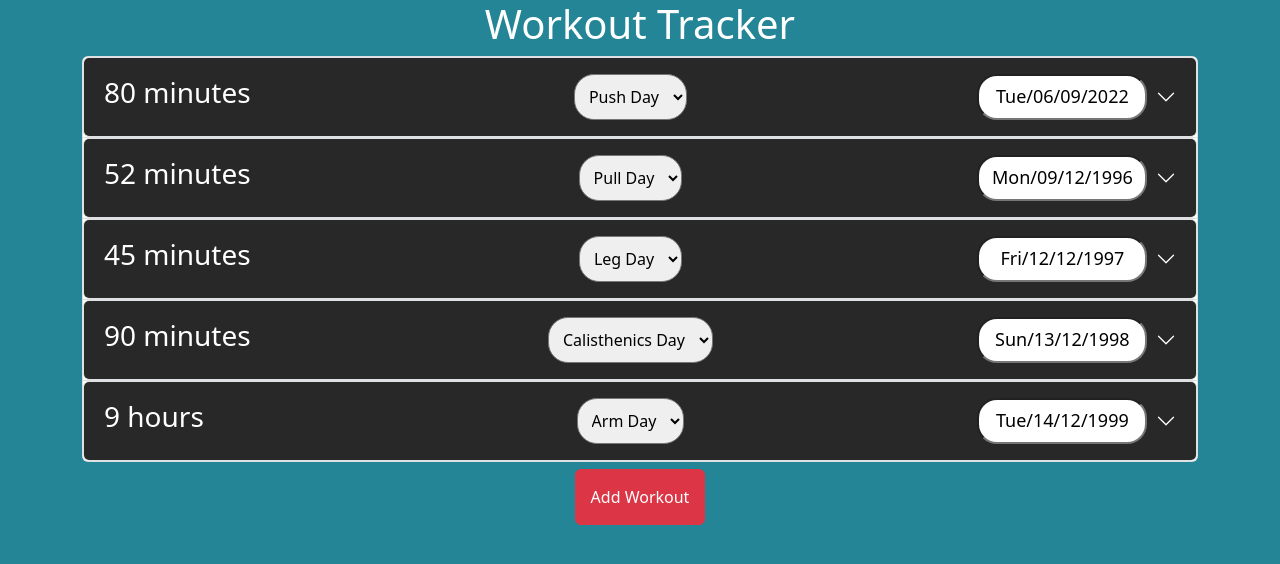
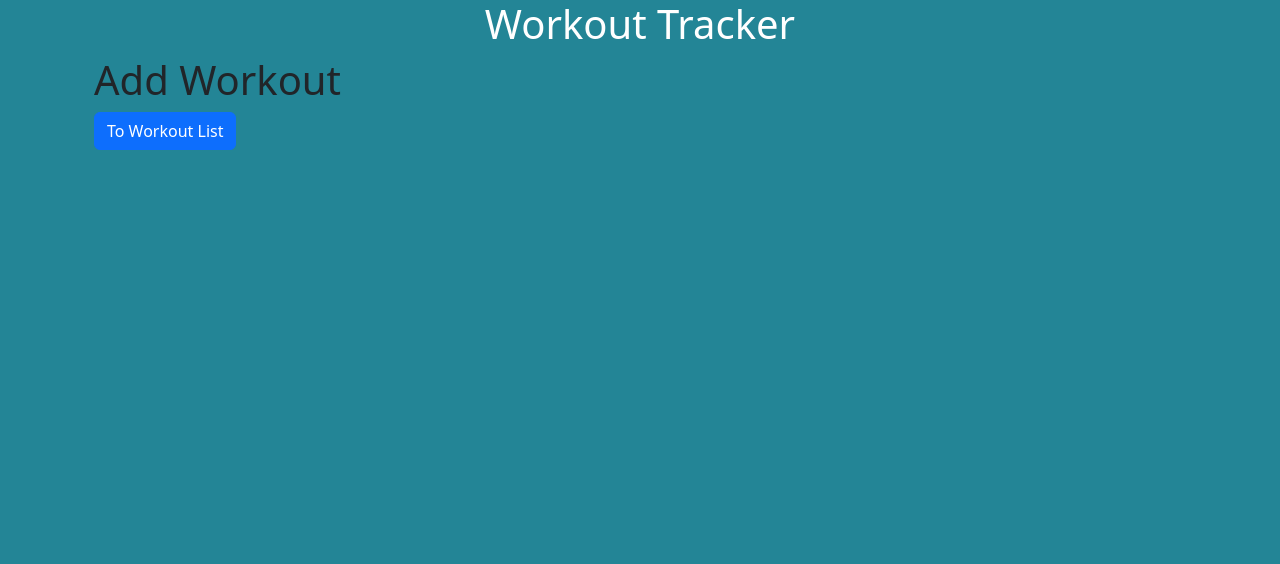
Before and after one commit to nnd1402/workout-masters-front, a React (Create React App) app: page /add-workout in a window 1280 px wide. Shown: the top 564 px of the page. Built offline with nearby package versions, Linux system fonts and the light colour scheme.

Commit message:
Added react-router and routes, refactored folder structure

```diff
--- a/package.json
+++ b/package.json
@@ -15,6 +15,7 @@
     "react-bootstrap": "^2.5.0",
     "react-datepicker": "^4.8.0",
     "react-dom": "^18.2.0",
+    "react-router-dom": "^6.3.0",
     "react-scripts": "5.0.1",
     "typescript": "^4.8.2",
     "web-vitals": "^2.1.4"
--- a/src/App.tsx
+++ b/src/App.tsx
@@ -1,19 +1,9 @@
-import { Container, Button } from 'react-bootstrap';
-import 'react-datepicker/dist/react-datepicker.css';
-import WorkoutList from './components/Workout/WorkoutList';
+import DefaultLayout from './components/layout/DefaultLayout';
 
 function App() {
 	return (
 		<>
-			<Container>
-				<h1 className='title text-center'>Workout Tracker</h1>
-				<WorkoutList />
-				<div className='btn-container text-center'>
-					<Button variant='danger' className='add-button'>
-						Add Workout
-					</Button>
-				</div>
-			</Container>
+			<DefaultLayout />
 		</>
 	);
 }
--- /dev/null
+++ b/src/components/layout/DefaultLayout.tsx
@@ -0,0 +1,18 @@
+import { Container } from 'react-bootstrap';
+import 'react-datepicker/dist/react-datepicker.css';
+import Router from '../../router/Router';
+
+const DefaultLayout = () => {
+	return (
+		<>
+			<Container>
+				{/* Header instead of h1, navbar */}
+				<h1 className='title text-center'>Workout Tracker</h1>
+				<Router />
+				{/* Footer */}
+			</Container>
+		</>
+	);
+};
+
+export default DefaultLayout;
--- /dev/null
+++ b/src/components/pages/AddWorkout/AddWorkout.tsx
@@ -0,0 +1,20 @@
+import { Link } from 'react-router-dom';
+
+const AddWorkout = () => {
+	return (
+		<>
+			<div className='container'>
+				<div className='row'>
+					<div className='col-md-6'>
+						<h1>Add Workout</h1>
+					</div>
+				</div>
+				<Link to='/' className='btn btn-primary'>
+					To Workout List
+				</Link>
+			</div>
+		</>
+	);
+};
+
+export default AddWorkout;
--- a/src/components/Workout/WorkoutList.tsx
+++ b/src/components/pages/WorkoutList/WorkoutList.tsx
@@ -2,6 +2,7 @@ import { useState } from 'react';
 import WorkoutBlock from './WorkoutBlock';
 import ListGroup from 'react-bootstrap/ListGroup';
 import { ListGroupItem } from 'react-bootstrap';
+import { Link } from 'react-router-dom';
 
 const WorkoutList = () => {
 	const [dateInfo, setDateInfo] = useState([
@@ -62,6 +63,11 @@ const WorkoutList = () => {
 					);
 				})}
 			</ListGroup>
+			<div className='btn-container text-center'>
+				<Link to='/add-workout' className='add-button btn btn-danger'>
+					Add Workout
+				</Link>
+			</div>
 		</>
 	);
 };
--- a/src/index.tsx
+++ b/src/index.tsx
@@ -1,12 +1,13 @@
 import React from 'react';
 import ReactDOM from 'react-dom/client';
+import { BrowserRouter } from 'react-router-dom';
 import App from './App';
 import 'bootstrap/dist/css/bootstrap.min.css';
 import './index.css';
 
 const root = ReactDOM.createRoot(document.getElementById('root')!);
 root.render(
-	<React.StrictMode>
+	<BrowserRouter>
 		<App />
-	</React.StrictMode>
+	</BrowserRouter>
 );
--- /dev/null
+++ b/src/router/Router.tsx
@@ -0,0 +1,14 @@
+import { Routes, Route } from 'react-router-dom';
+import AddWorkout from '../components/pages/AddWorkout/AddWorkout';
+import WorkoutList from '../components/pages/WorkoutList/WorkoutList';
+
+const Router = () => {
+	return (
+		<Routes>
+			<Route path='/' element={<WorkoutList />} />
+			<Route path='/add-workout' element={<AddWorkout />} />
+		</Routes>
+	);
+};
+
+export default Router;
```
Also changed, not shown: src/components/pages/WorkoutList/WorkoutBlock.tsx (renamed from src/components/Workout/WorkoutBlock.tsx), 1 other file (tests, documents, lock files or other folders).
